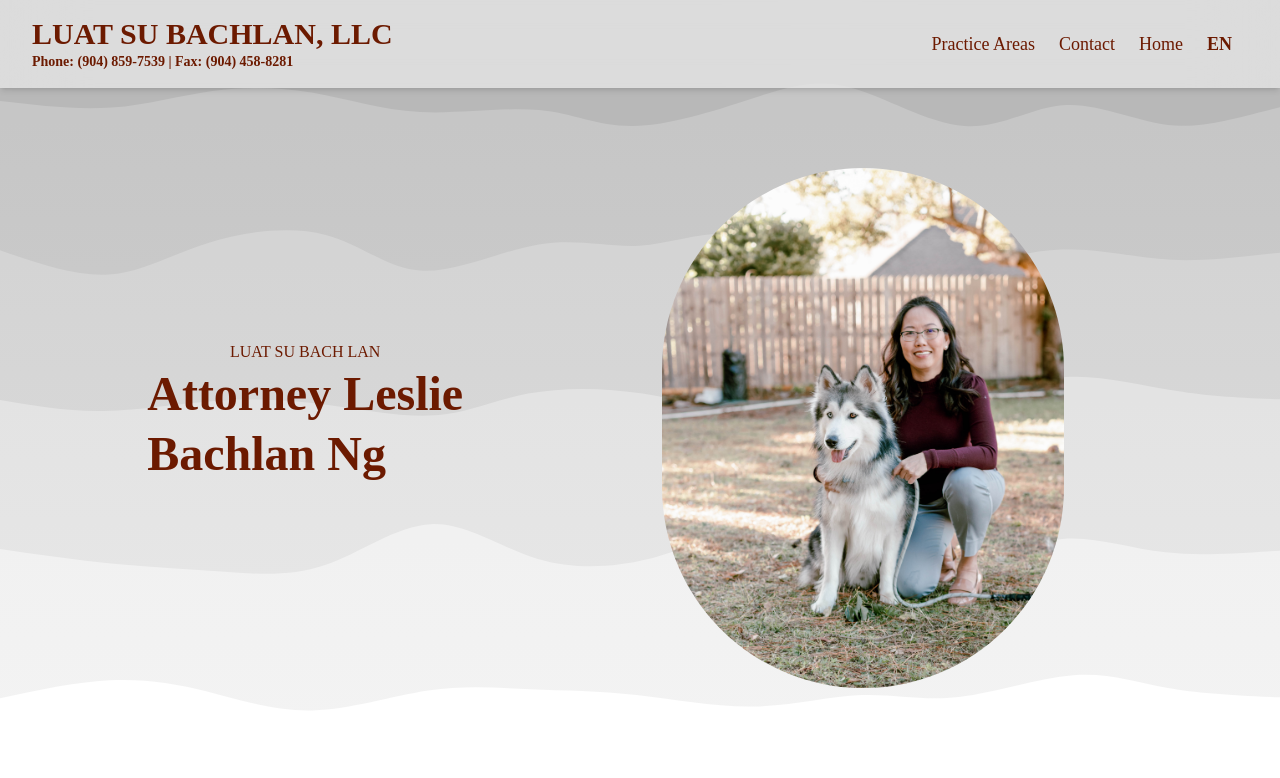
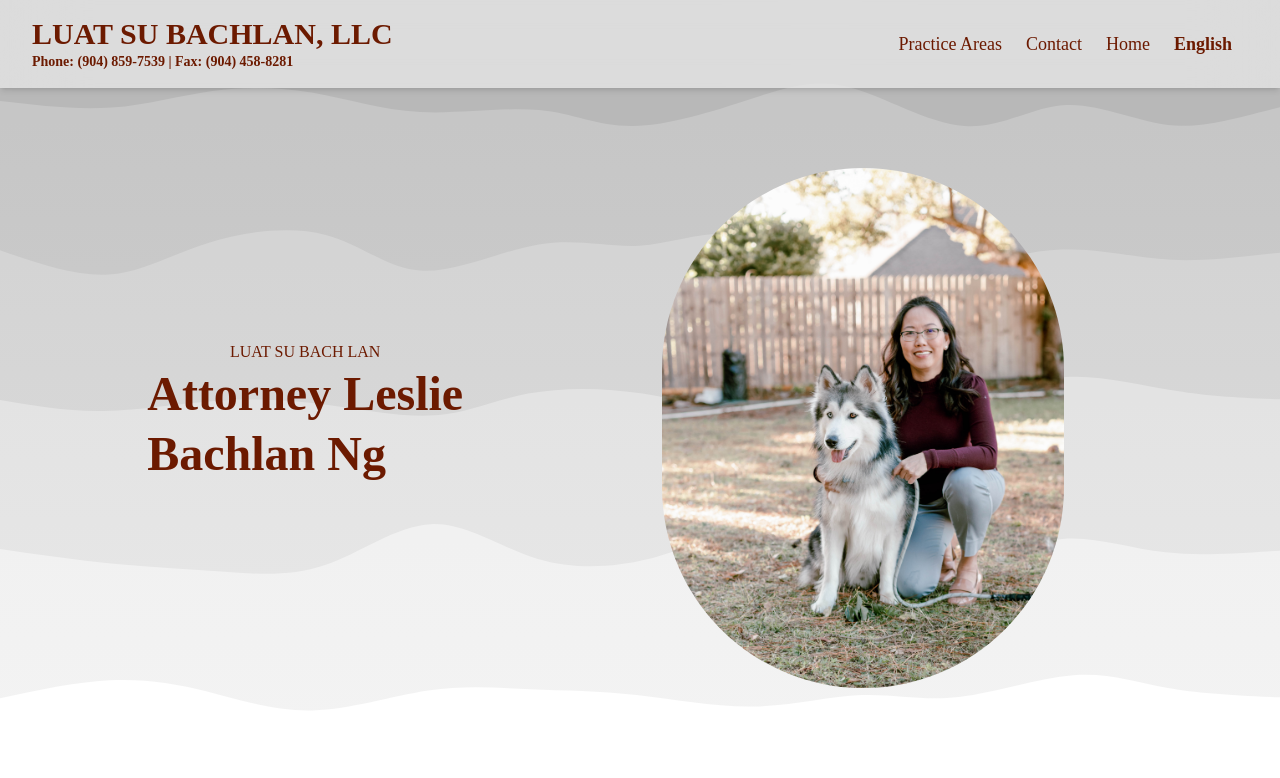
Before and after one commit to Meekz-h/luatsubachlan, a React (Create React App) app: page / in a window 1280 px wide. Shown: the top 778 px of the page. Built offline with nearby package versions, Linux system fonts and the light colour scheme.

Commit message:
Translation button changed to full word

```diff
--- a/src/components/nav/Nav.js
+++ b/src/components/nav/Nav.js
@@ -45,7 +45,7 @@ export default function Nav() {
       </div>
       <div className="text-red text-lg font-bold hover:text-gray-300">
         <span className="flex items-center">
-          <button onClick={() => dispatch(handleEnChange())} className="text-red">{!en ? (<>EN</>) :(<>VN</>)}</button>
+          <button onClick={() => dispatch(handleEnChange())} className="text-red">{!en ? (<>English</>) :(<>Vietnamese</>)}</button>
         </span>
       </div>
     </ul>
```
